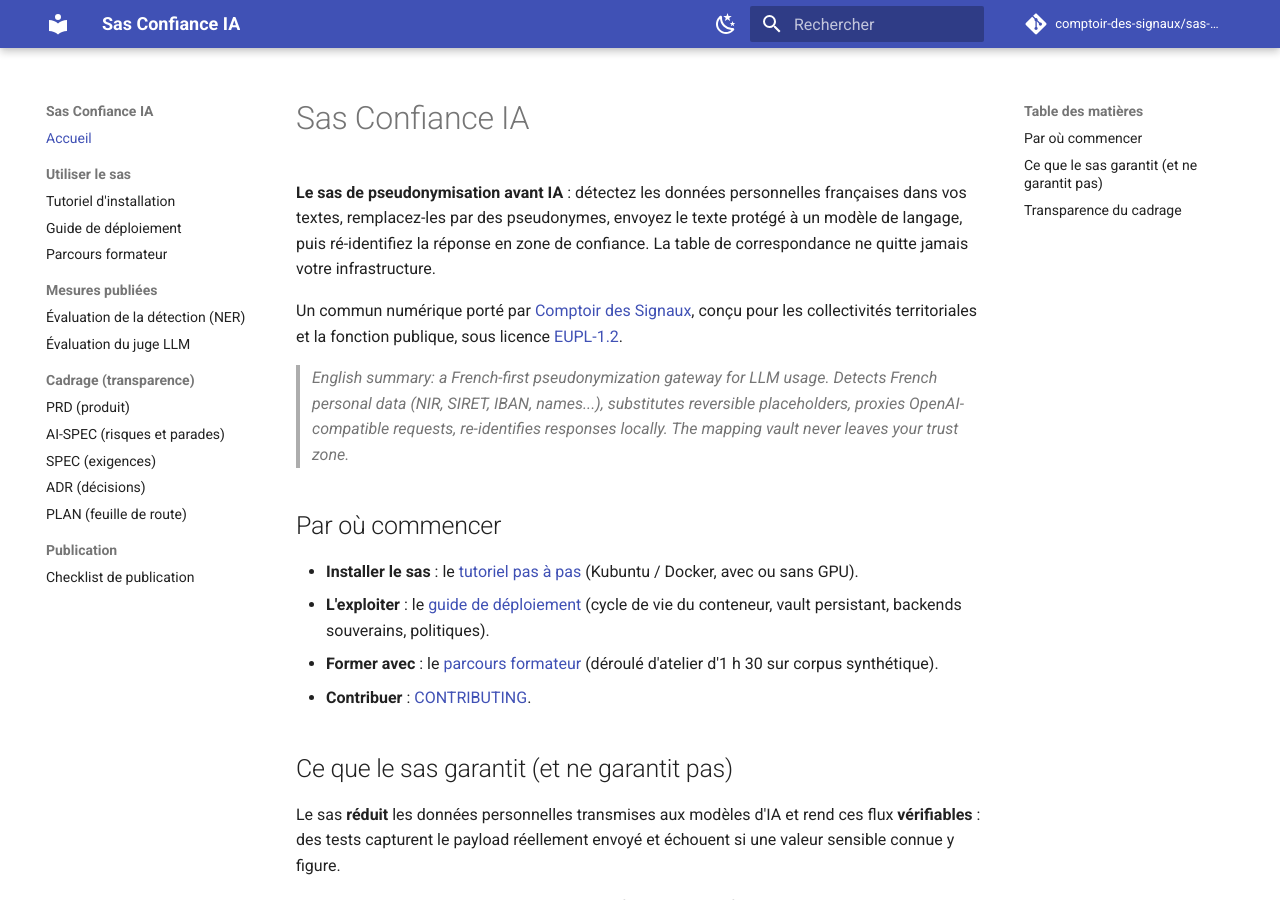
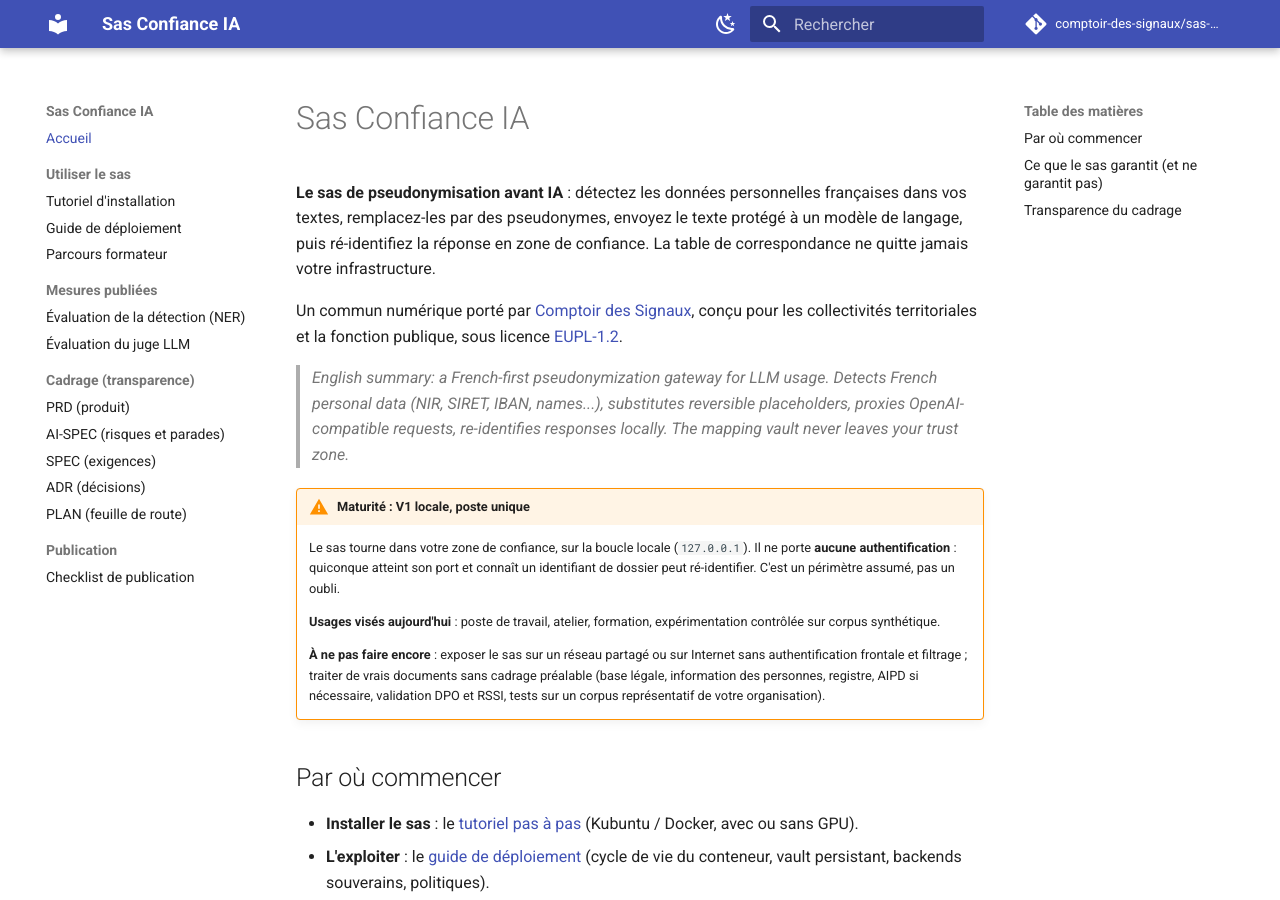
Before and after one commit to comptoir-des-signaux/sas-confiance-ia, an MkDocs documentation site: the page built from docs/index.md, in a window 1280 px wide and 900 px high. Built offline with MkDocs 1.6.1 and Material for MkDocs 9.7.7, drawn with Linux system fonts in a browser that asks for light colours; comment, search, counter and statistics services are not loaded.

Commit message:
docs: bandeau de maturité sur le site, le périmètre se lit avant l'installation
L'accueil du site menait au tutoriel d'installation sans jamais dire à quel
usage le sas est calibré. Un admonition prévient désormais du périmètre V1
locale, de l'absence d'authentification assumée, des usages visés et de ce
qu'il ne faut pas faire encore, dont le traitement de vrais documents sans
cadrage préalable (base légale, registre, AIPD, DPO et RSSI).

Co-Authored-By: Claude Opus 5 (1M context) <noreply@anthropic.com>

```diff
--- a/docs/index.md
+++ b/docs/index.md
@@ -15,6 +15,22 @@ collectivités territoriales et la fonction publique, sous licence
 > Detects French personal data (NIR, SIRET, IBAN, names...), substitutes
 > reversible placeholders, proxies OpenAI-compatible requests, re-identifies
 > responses locally. The mapping vault never leaves your trust zone.*
+
+!!! warning "Maturité : V1 locale, poste unique"
+
+    Le sas tourne dans votre zone de confiance, sur la boucle locale
+    (`127.0.0.1`). Il ne porte **aucune authentification** : quiconque atteint
+    son port et connaît un identifiant de dossier peut ré-identifier. C'est un
+    périmètre assumé, pas un oubli.
+
+    **Usages visés aujourd'hui** : poste de travail, atelier, formation,
+    expérimentation contrôlée sur corpus synthétique.
+
+    **À ne pas faire encore** : exposer le sas sur un réseau partagé ou sur
+    Internet sans authentification frontale et filtrage ; traiter de vrais
+    documents sans cadrage préalable (base légale, information des personnes,
+    registre, AIPD si nécessaire, validation DPO et RSSI, tests sur un corpus
+    représentatif de votre organisation).
 
 ## Par où commencer
 
```
